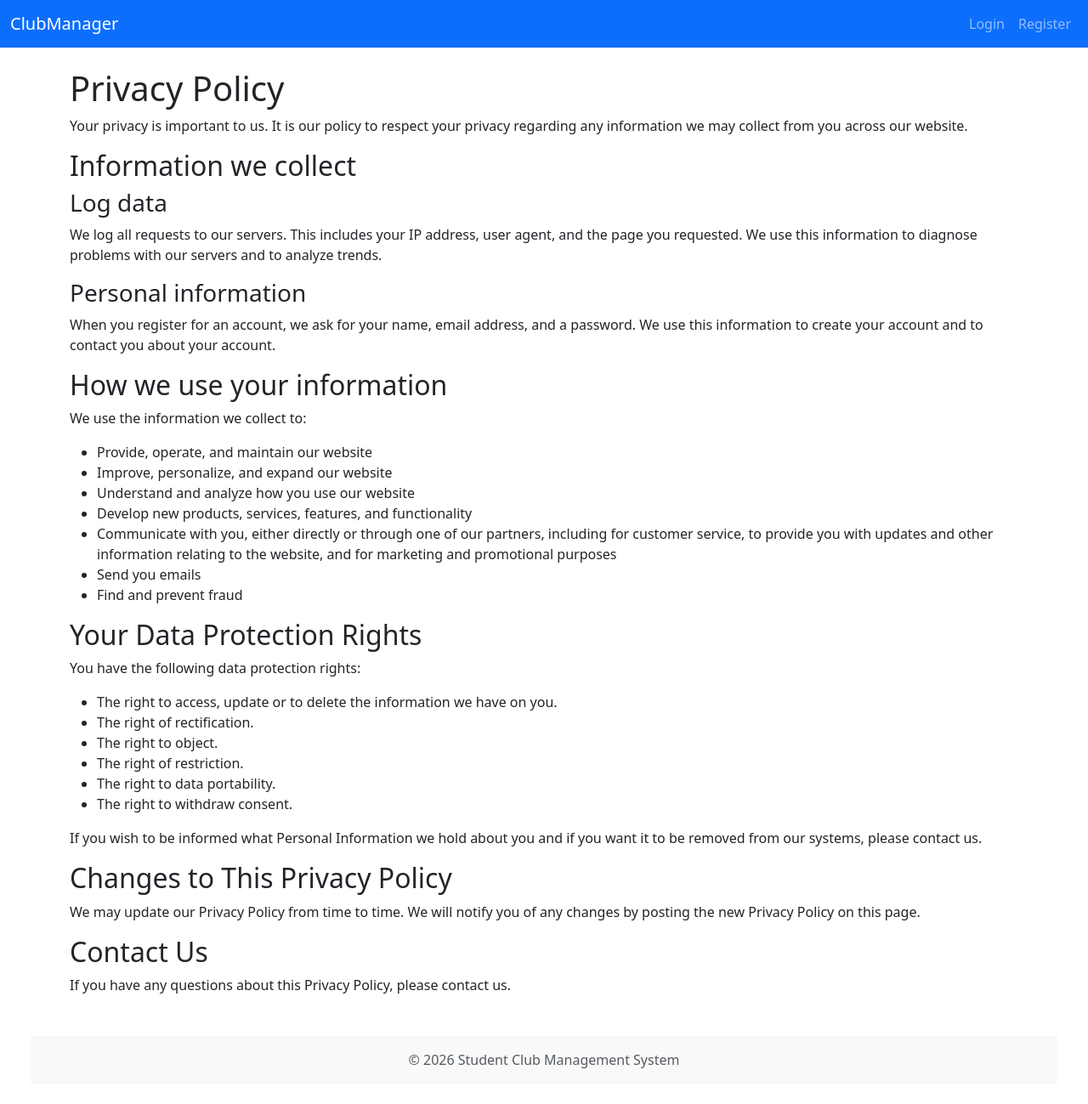
After one commit to kwanele-Cyber/clubhub, a Flask app: page /privacy in a window 1280 px wide. The commit adds this page. Shown: the whole page at 85% size. Run offline with Flask 3, Linux system fonts and the light colour scheme.

Commit message:
feat: add privacy policy

```diff
--- /dev/null
+++ b/core/templates/privacy_policy.html
@@ -0,0 +1,48 @@
+{% extends "base.html" %}
+
+{% block title %}Privacy Policy{% endblock %}
+
+{% block content %}
+<div class="container">
+    <h1>Privacy Policy</h1>
+    <p>Your privacy is important to us. It is our policy to respect your privacy regarding any information we may collect from you across our website.</p>
+
+    <h2>Information we collect</h2>
+
+    <h3>Log data</h3>
+    <p>We log all requests to our servers. This includes your IP address, user agent, and the page you requested. We use this information to diagnose problems with our servers and to analyze trends.</p>
+
+    <h3>Personal information</h3>
+    <p>When you register for an account, we ask for your name, email address, and a password. We use this information to create your account and to contact you about your account.</p>
+
+    <h2>How we use your information</h2>
+    <p>We use the information we collect to:</p>
+    <ul>
+        <li>Provide, operate, and maintain our website</li>
+        <li>Improve, personalize, and expand our website</li>
+        <li>Understand and analyze how you use our website</li>
+        <li>Develop new products, services, features, and functionality</li>
+        <li>Communicate with you, either directly or through one of our partners, including for customer service, to provide you with updates and other information relating to the website, and for marketing and promotional purposes</li>
+        <li>Send you emails</li>
+        <li>Find and prevent fraud</li>
+    </ul>
+
+    <h2>Your Data Protection Rights</h2>
+    <p>You have the following data protection rights:</p>
+    <ul>
+        <li>The right to access, update or to delete the information we have on you.</li>
+        <li>The right of rectification.</li>
+        <li>The right to object.</li>
+        <li>The right of restriction.</li>
+        <li>The right to data portability.</li>
+        <li>The right to withdraw consent.</li>
+    </ul>
+    <p>If you wish to be informed what Personal Information we hold about you and if you want it to be removed from our systems, please contact us.</p>
+
+    <h2>Changes to This Privacy Policy</h2>
+    <p>We may update our Privacy Policy from time to time. We will notify you of any changes by posting the new Privacy Policy on this page.</p>
+
+    <h2>Contact Us</h2>
+    <p>If you have any questions about this Privacy Policy, please contact us.</p>
+</div>
+{% endblock %}
--- a/modules/auth/routes.py
+++ b/modules/auth/routes.py
@@ -64,3 +64,7 @@ def logout():
     logout_user()
     flash('You have been logged out.', 'info')
     return redirect(url_for('index'))
+
+@auth_bp.route('/privacy')
+def privacy():
+    return render_template('privacy_policy.html')
--- a/modules/auth/templates/auth/register.html
+++ b/modules/auth/templates/auth/register.html
@@ -68,6 +68,11 @@
                         {% for error in form.confirm_password.errors %}
                             <div class="invalid-feedback">{{ error }}</div>
                         {% endfor %}
+                    </div>
+
+                    <div class="mb-3 form-check">
+                        <input type="checkbox" class="form-check-input" id="privacyCheck" required>
+                        <label class="form-check-label" for="privacyCheck">I agree to the <a href="{{ url_for('auth.privacy') }}" target="_blank">Privacy Policy</a></label>
                     </div>
 
                     <div class="d-grid">
```
Also changed, not shown: 5 other files.
